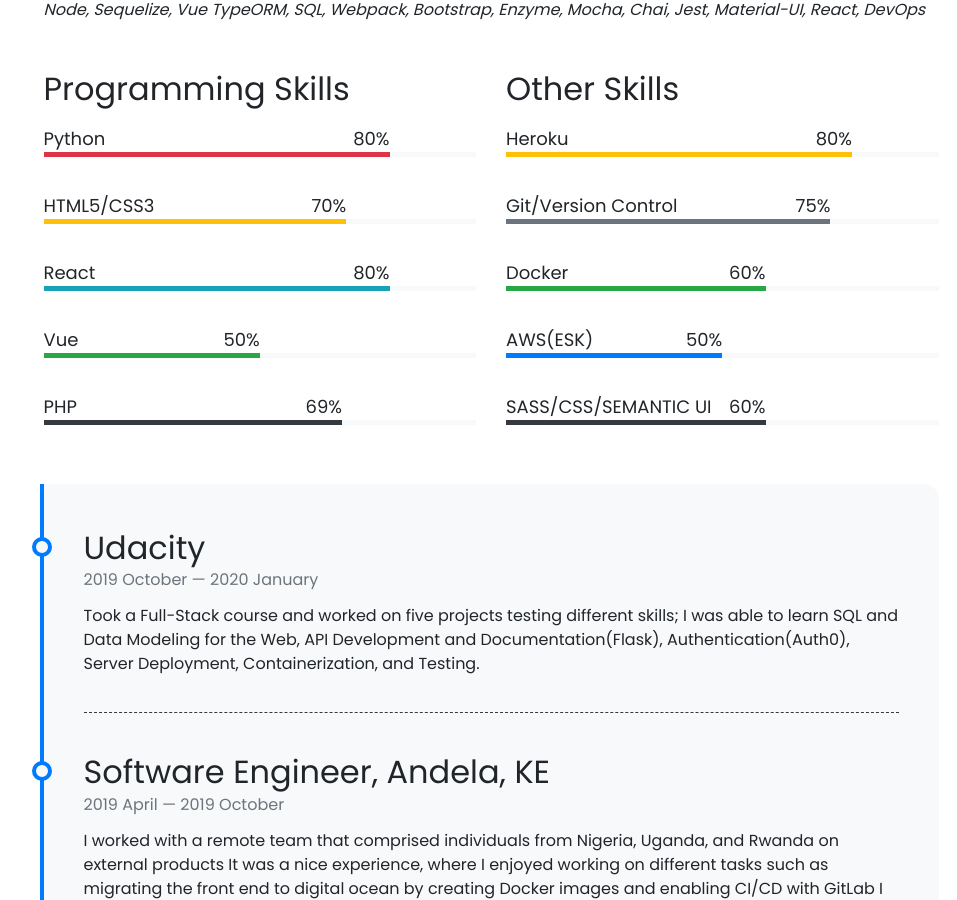
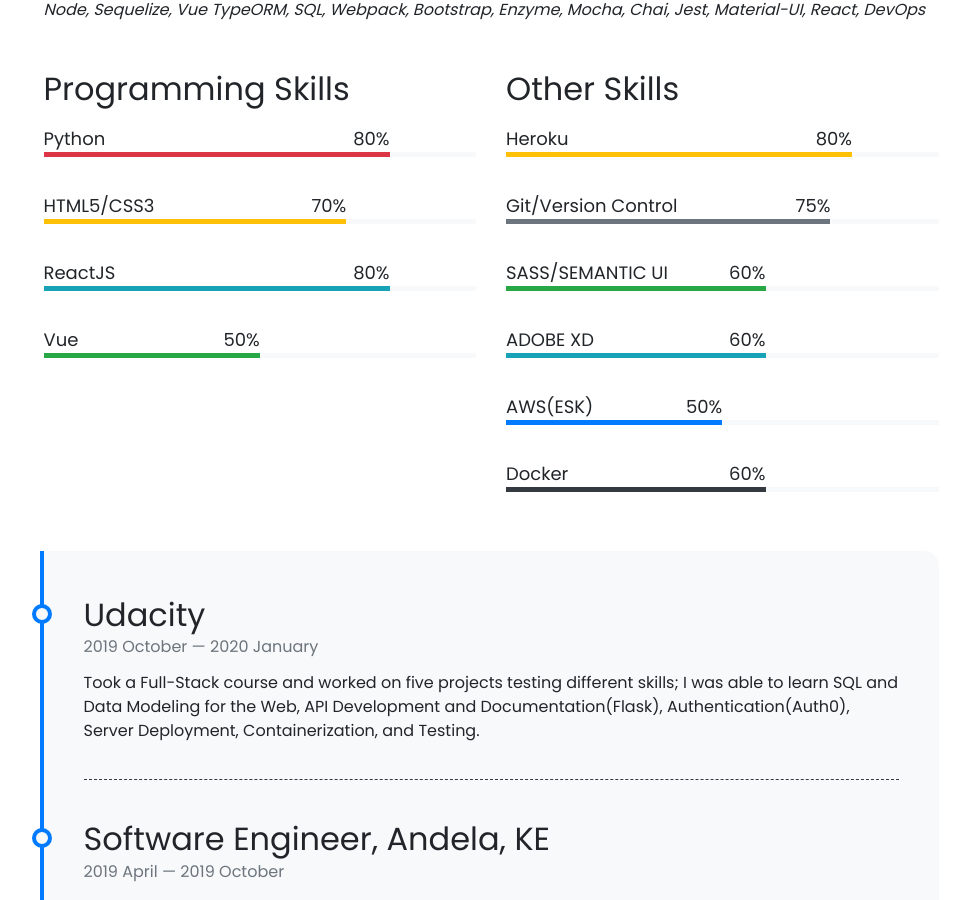
Before and after one commit to Philipotieno/Philipotieno.github.io, a Jekyll site: the page built from pages/about.md, in a window 1280 px wide and 900 px high, scrolled down 492 px. Shown: the whole window, without its empty margins (149-1106 px from the left). Built offline with Jekyll 4.4.1, drawn with Linux system fonts in a browser that asks for light colours; nearby versions of some CDN libraries; emoji names are drawn with the system emoji font.

```diff
--- a/_data/other-skills.yml
+++ b/_data/other-skills.yml
@@ -6,14 +6,18 @@
   percentage: 75
   color: secondary
 
-- name: Docker
+- name: SASS/SEMANTIC UI
   percentage: 60
   color: success
+
+- name: ADOBE XD
+  percentage: 60
+  color: info
 
 - name: AWS(ESK)
   percentage: 50
   color: dnager
 
-- name: SASS/CSS/SEMANTIC UI
+- name: Docker
   percentage: 60
   color: dark
--- a/_data/programming-skills.yml
+++ b/_data/programming-skills.yml
@@ -6,7 +6,7 @@
   percentage: 70
   color: warning
 
-- name: React
+- name: ReactJS
   percentage: 80
   color: info
 
@@ -14,7 +14,3 @@
 - name: Vue
   percentage: 50
   color: success
-
-- name: PHP
-  percentage: 69
-  color: dark
```
